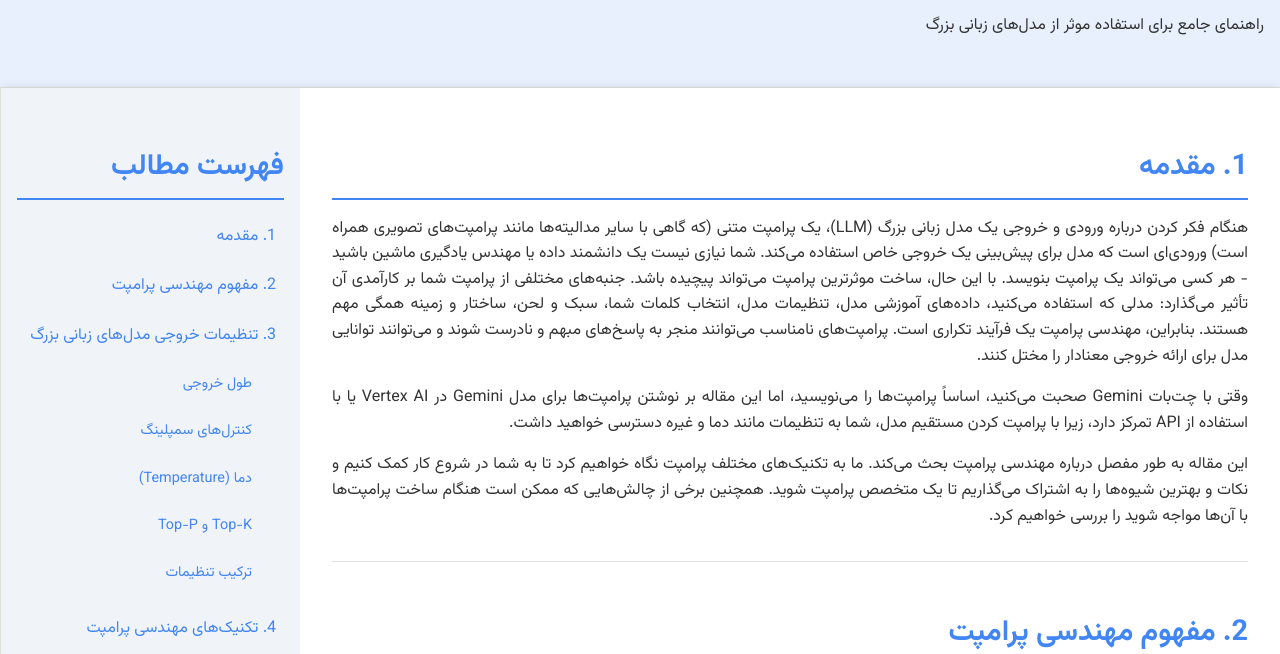
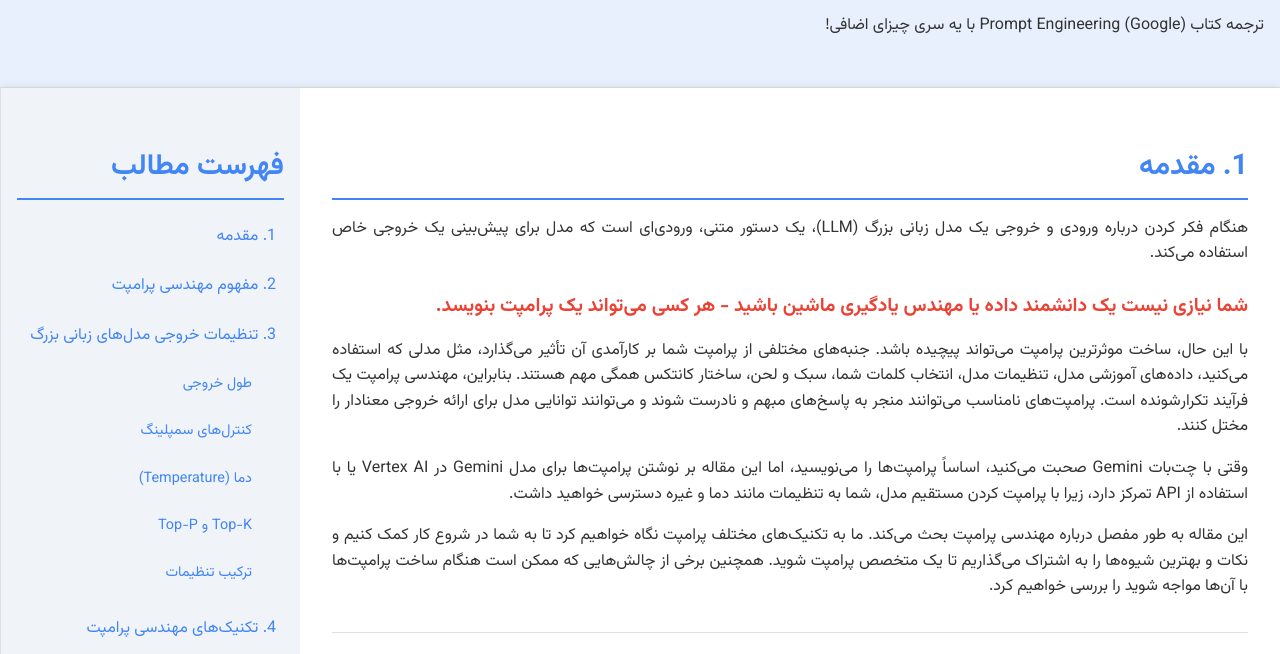
Before and after one commit to GhalamborM/prompt-engineering, a plain HTML site: page index.html in a window 1280 px wide. Shown: the part 99-753 px from the top of the page. Drawn offline with Linux system fonts and the light colour scheme; a web font is replaced by a local one.

Commit message:
wip: writing in progress, step-back...

```diff
--- a/index.html
+++ b/index.html
@@ -341,9 +341,9 @@
     </style>
 </head>
 <body>
-    <header>
+    <header >
         <h1>آموزش مهندسی پرامپت (Prompt Engineering)</h1>
-        <p>راهنمای جامع برای استفاده موثر از مدل‌های زبانی بزرگ</p>
+        <p >ترجمه کتاب Prompt Engineering (Google) با یه سری چیزای اضافی!</p>
     </header>
 
     <div class="container">
@@ -408,7 +408,18 @@
             <!-- Content will be filled in the next step -->
             <div id="مقدمه" class="section">
                 <h2>1. مقدمه</h2>
-                <p>هنگام فکر کردن درباره ورودی و خروجی یک مدل زبانی بزرگ (LLM)، یک پرامپت متنی (که گاهی با سایر مدالیته‌ها مانند پرامپت‌های تصویری همراه است) ورودی‌ای است که مدل برای پیش‌بینی یک خروجی خاص استفاده می‌کند. شما نیازی نیست یک دانشمند داده یا مهندس یادگیری ماشین باشید - هر کسی می‌تواند یک پرامپت بنویسد. با این حال، ساخت موثرترین پرامپت می‌تواند پیچیده باشد. جنبه‌های مختلفی از پرامپت شما بر کارآمدی آن تأثیر می‌گذارد: مدلی که استفاده می‌کنید، داده‌های آموزشی مدل، تنظیمات مدل، انتخاب کلمات شما، سبک و لحن، ساختار و زمینه همگی مهم هستند. بنابراین، مهندسی پرامپت یک فرآیند تکراری است. پرامپت‌های نامناسب می‌توانند منجر به پاسخ‌های مبهم و نادرست شوند و می‌توانند توانایی مدل برای ارائه خروجی معنادار را مختل کنند.</p>
+
+                <p>
+                    هنگام فکر کردن درباره ورودی و خروجی یک مدل زبانی بزرگ (LLM)، یک دستور متنی، ورودی‌ای است که مدل برای پیش‌بینی یک خروجی خاص استفاده می‌کند.
+                </p>
+
+                <h4>
+شما نیازی نیست یک دانشمند داده یا مهندس یادگیری ماشین باشید - هر کسی می‌تواند یک پرامپت بنویسد.
+                </h4>
+
+                <p>
+                    با این حال، ساخت موثرترین پرامپت می‌تواند پیچیده باشد. جنبه‌های مختلفی از پرامپت شما بر کارآمدی آن تأثیر می‌گذارد، مثل مدلی که استفاده می‌کنید، داده‌های آموزشی مدل، تنظیمات مدل، انتخاب کلمات شما، سبک و لحن، ساختار کانتکس همگی مهم هستند. بنابراین، مهندسی پرامپت یک فرآیند تکرار‌شونده است. پرامپت‌های نامناسب می‌توانند منجر به پاسخ‌های مبهم و نادرست شوند و می‌توانند توانایی مدل برای ارائه خروجی معنادار را مختل کنند.
+                </p>
 
                 <p>وقتی با چت‌بات Gemini صحبت می‌کنید، اساساً پرامپت‌ها را می‌نویسید، اما این مقاله بر نوشتن پرامپت‌ها برای مدل Gemini در Vertex AI یا با استفاده از API تمرکز دارد، زیرا با پرامپت کردن مستقیم مدل، شما به تنظیمات مانند دما و غیره دسترسی خواهید داشت.</p>
 
```
